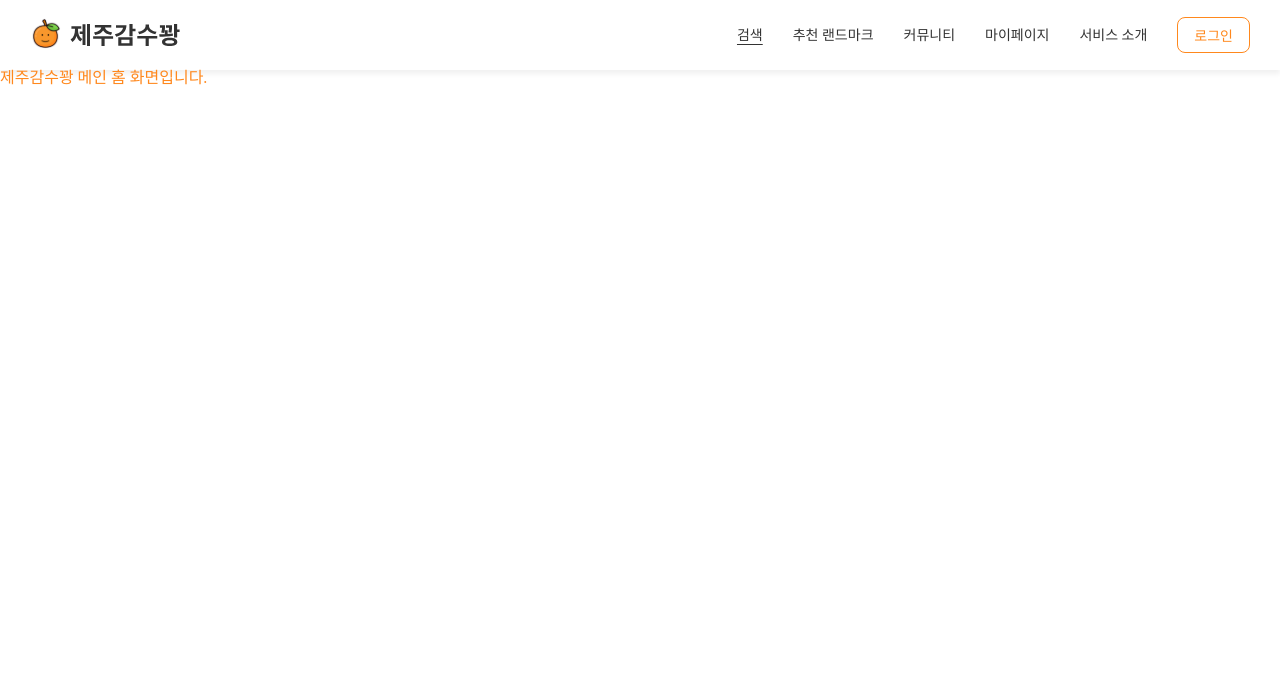
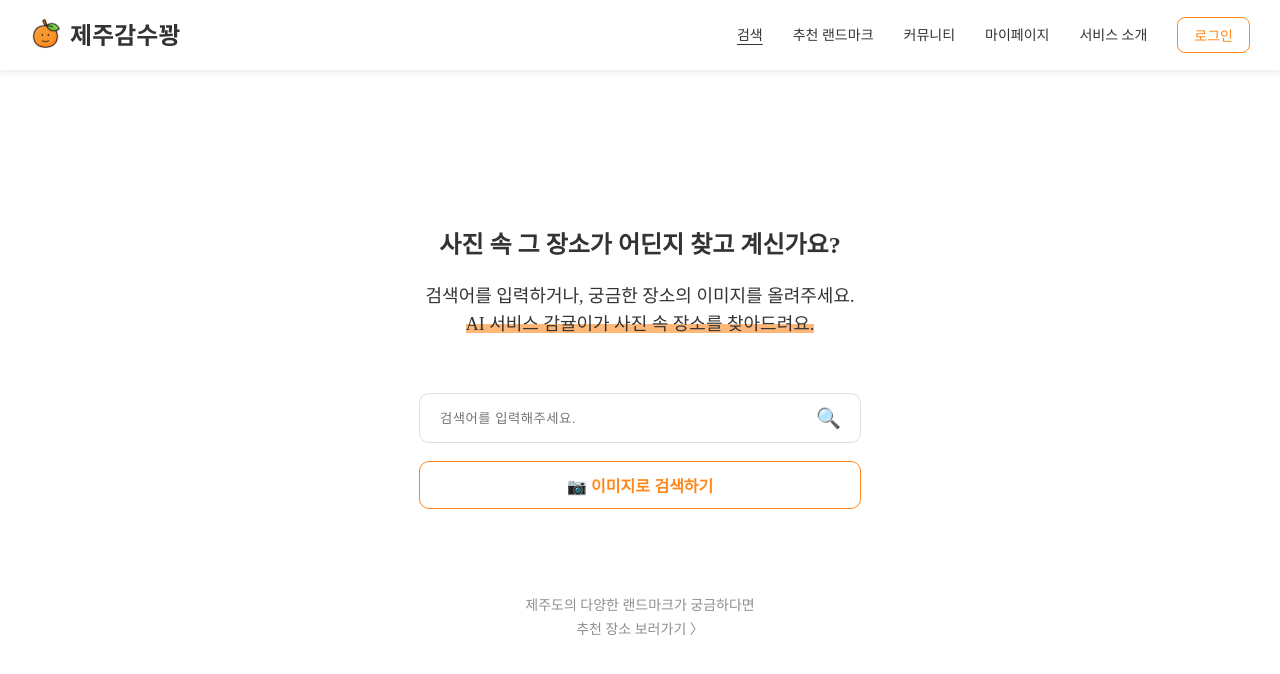
Before and after one commit to songgaram/jeju-gamsukkwang, a React (Create React App) app in the folder front/: page / in a window 1280 px wide. Shown: the top 674 px of the page. Built offline with nearby package versions, Linux system fonts and the light colour scheme.

Commit message:
feat: 홈화면 마크업

```diff
--- a/front/src/components/input/input.style.js
+++ b/front/src/components/input/input.style.js
@@ -8,6 +8,7 @@ const StyledInput = styled.input`
   border-radius: 10px;
   border: 1px solid ${({ theme }) => theme.colors.gray02};
   outline: none;
+
   &:focus {
     border: 1px solid ${({ theme }) => theme.colors.primary};
   }
--- a/front/src/page/home/home.style.js
+++ b/front/src/page/home/home.style.js
@@ -1,7 +1,82 @@
 import styled from "styled-components";
 
-const Title = styled.h1`
-  color: ${({ theme }) => theme.colors.primary};
+const HomeContainer = styled.div`
+  display: flex;
+  flex-direction: column;
+  justify-content: center;
+  align-items: center;
+  height: calc(100vh - 70px);
 `;
 
-export { Title };
+const ContentsBox = styled.div`
+  display: flex;
+  flex-direction: column;
+  justify-content: center;
+  align-items: center;
+  margin-bottom: 50px;
+  color: ${({ theme }) => theme.colors.black};
+
+  h1 {
+    font-size: 24px;
+    font-weight: 600;
+    margin-bottom: 30px;
+  }
+
+  span {
+    width: auto;
+    font-size: 18px;
+    margin-bottom: 10px;
+  }
+
+  span:last-child {
+    background: linear-gradient(#fff 50%, rgba(255, 136, 29, 60%) 50%);
+  }
+`;
+
+const InputBox = styled.div`
+  position: relative;
+  width: 442px;
+  height: 48px;
+
+  span {
+    position: absolute;
+    top: 15px;
+    right: 20px;
+    font-size: 20px;
+    cursor: pointer;
+  }
+`;
+
+const Button = styled.button`
+  width: 442px;
+  height: 48px;
+  margin-top: 20px;
+  font-size: 16px;
+  font-weight: 600;
+  color: ${({ theme }) => theme.colors.primary};
+  border-radius: 10px;
+  border: 1px solid ${({ theme }) => theme.colors.primary};
+  background: ${({ theme }) => theme.colors.white};
+  cursor: pointer;
+  transition: 0.8s;
+
+  &:hover {
+    color: ${({ theme }) => theme.colors.white};
+    background: ${({ theme }) => theme.colors.primary};
+  }
+`;
+
+const TextButtonBox = styled.div`
+  display: flex;
+  flex-direction: column;
+  text-align: center;
+  margin-top: 90px;
+  font-size: 14px;
+  color: ${({ theme }) => theme.colors.gray03};
+  span:last-child {
+    margin-top: 10px;
+    cursor: pointer;
+  }
+`;
+
+export { HomeContainer, ContentsBox, InputBox, Button, TextButtonBox };
--- a/front/src/page/home/index.jsx
+++ b/front/src/page/home/index.jsx
@@ -1,10 +1,36 @@
-import { Title } from "./home.style";
+import { useNavigate } from "react-router-dom";
+
+import Input from "components/input";
+import {
+  HomeContainer,
+  ContentsBox,
+  InputBox,
+  Button,
+  TextButtonBox,
+} from "./home.style";
 
 const Home = () => {
+  const navigate = useNavigate();
+
   return (
-    <div>
-      <Title>제주감수꽝 메인 홈 화면입니다.</Title>
-    </div>
+    <HomeContainer>
+      <ContentsBox>
+        <h1>사진 속 그 장소가 어딘지 찾고 계신가요?</h1>
+        <span>검색어를 입력하거나, 궁금한 장소의 이미지를 올려주세요.</span>
+        <span>AI 서비스 감귤이가 사진 속 장소를 찾아드려요.</span>
+      </ContentsBox>
+      <InputBox>
+        <Input type="text" name="search" placeholder="검색어를 입력해주세요." />
+        <span type="button">🔍</span>
+      </InputBox>
+      <Button>📷 이미지로 검색하기</Button>
+      <TextButtonBox>
+        <span>제주도의 다양한 랜드마크가 궁금하다면</span>
+        <span type="button" onClick={() => navigate("/landmark")}>
+          추천 장소 보러가기 〉
+        </span>
+      </TextButtonBox>
+    </HomeContainer>
   );
 };
 
```
